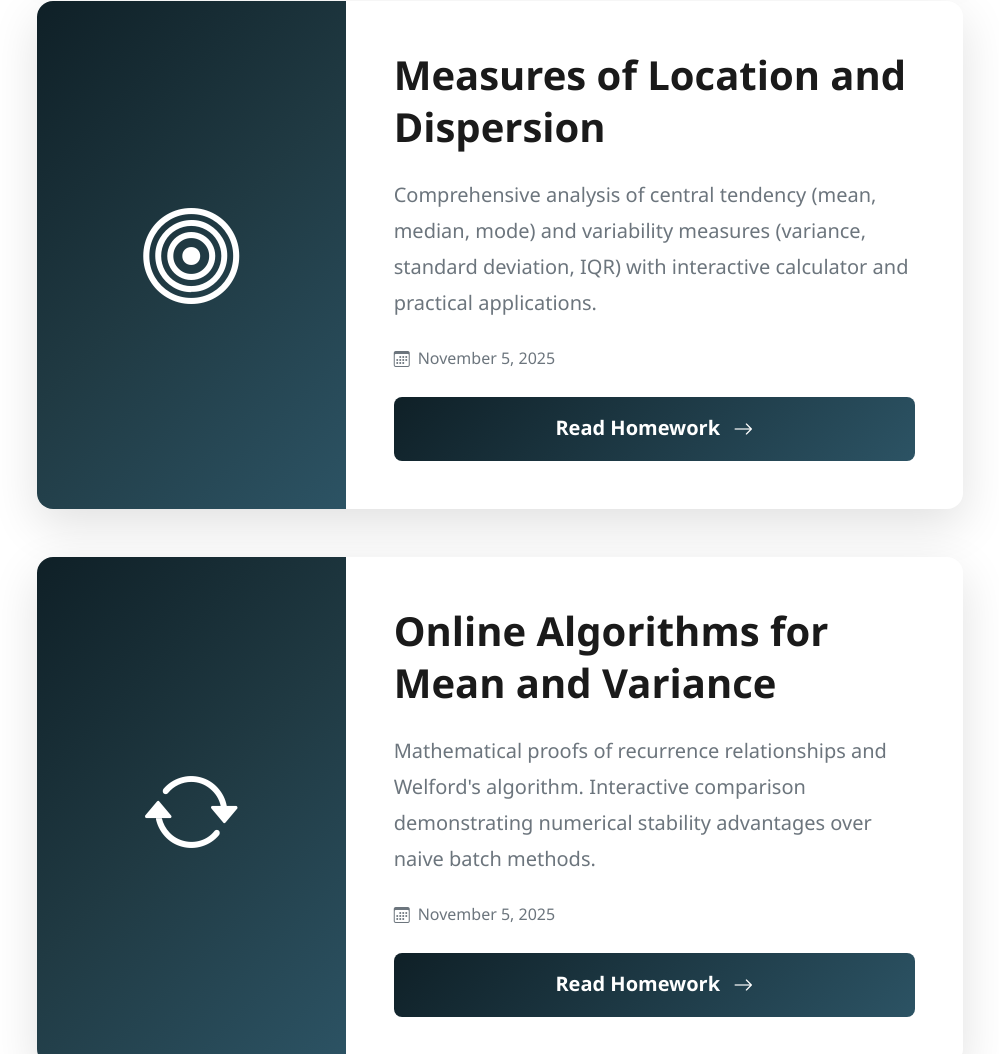
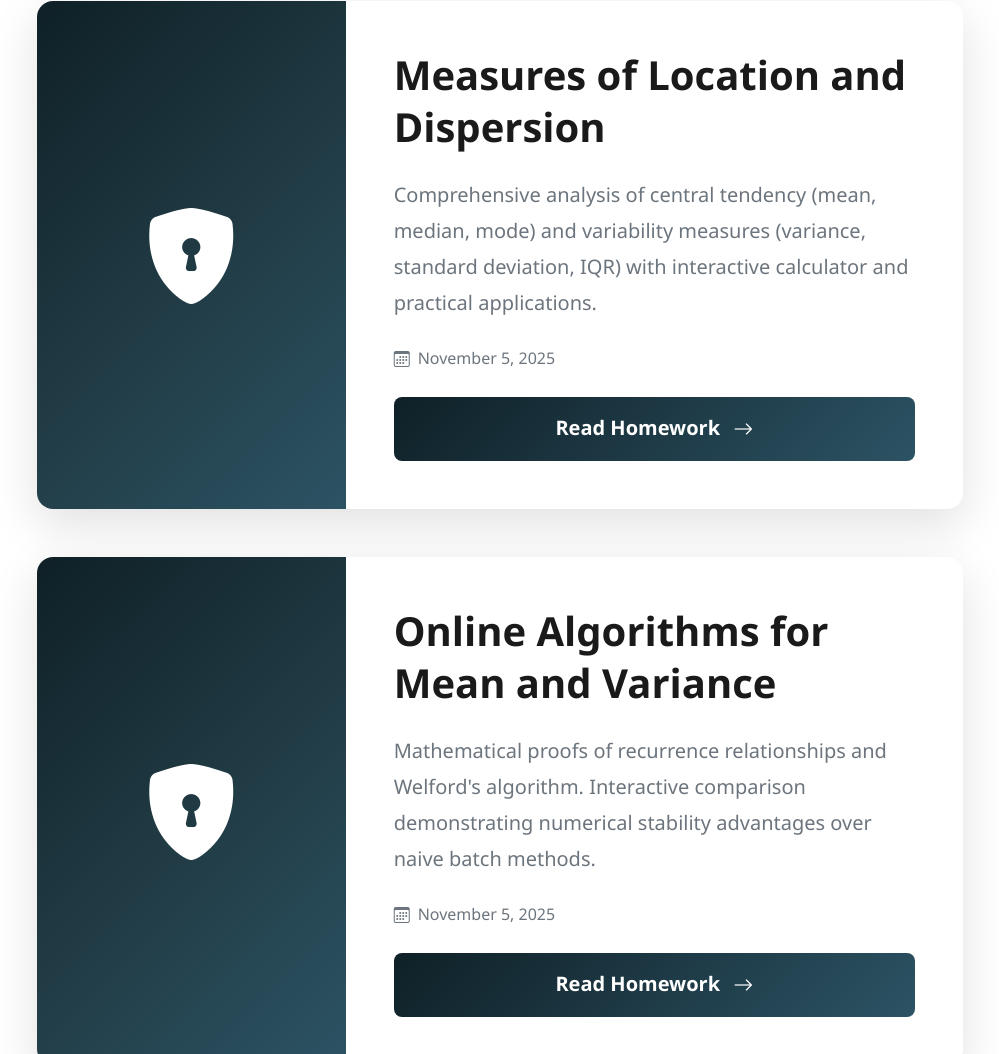
Before and after one commit to danieledps/hmw-statistic, a plain HTML site: page index.html in a window 1280 px wide. Shown: the part 2567-3621 px from the top of the page, without its empty margins (140-1139 px from the left). Drawn offline with nearby package versions, Linux system fonts and the light colour scheme.

Commit message:
homeworks 5-6

```diff
--- a/index.html
+++ b/index.html
@@ -170,7 +170,7 @@
                 <div class="card border-0 shadow-lg hover-lift featured-post mb-5">
                     <div class="row g-0">
                         <div class="col-md-4 d-flex align-items-center justify-content-center bg-gradient-cyber p-5">
-                            <i class="bi bi-bullseye text-white display-1"></i>
+                            <i class="bi bi-shield-lock-fill text-white display-1"></i>
                         </div>
                         <div class="col-md-8">
                             <div class="card-body d-flex flex-column h-100 p-5">
@@ -200,7 +200,7 @@
                 <div class="card border-0 shadow-lg hover-lift featured-post mb-5">
                     <div class="row g-0">
                         <div class="col-md-4 d-flex align-items-center justify-content-center bg-gradient-cyber p-5">
-                            <i class="bi bi-arrow-repeat text-white display-1"></i>
+                            <i class="bi bi-shield-lock-fill text-white display-1"></i>
                         </div>
                         <div class="col-md-8">
                             <div class="card-body d-flex flex-column h-100 p-5">
```
